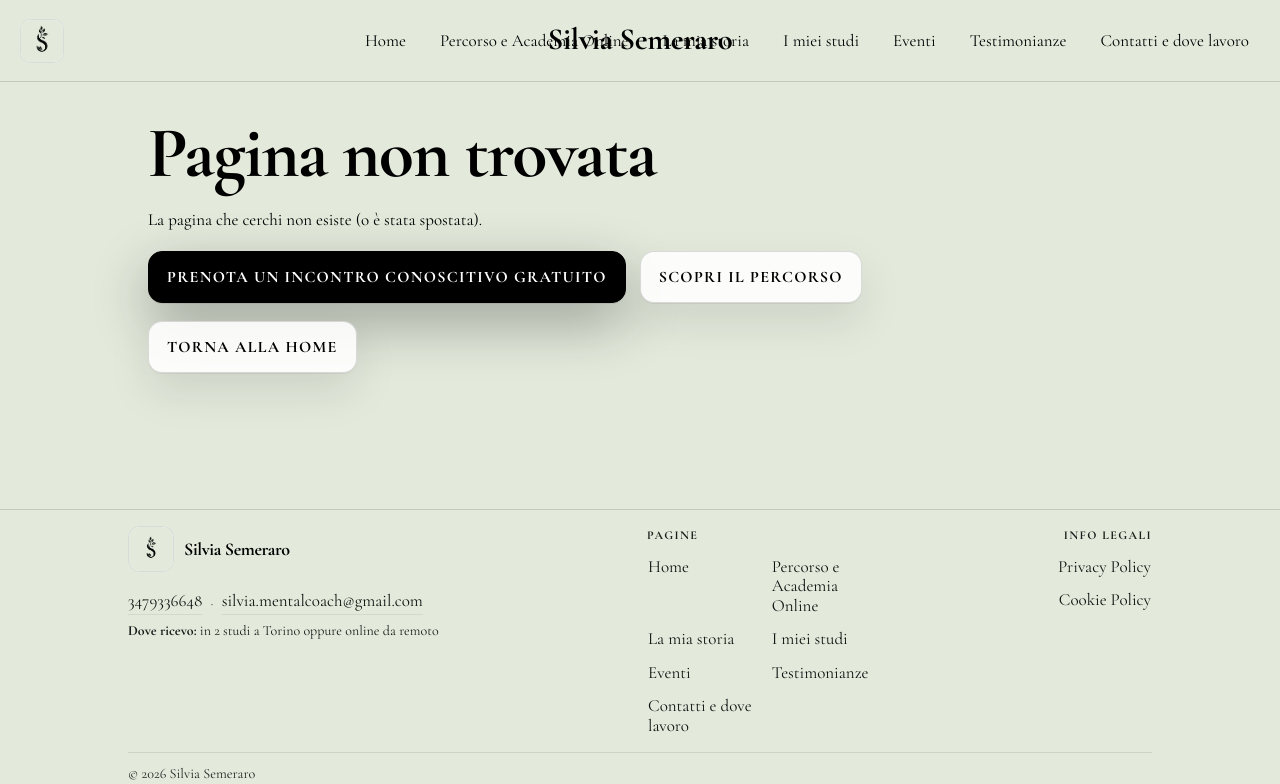
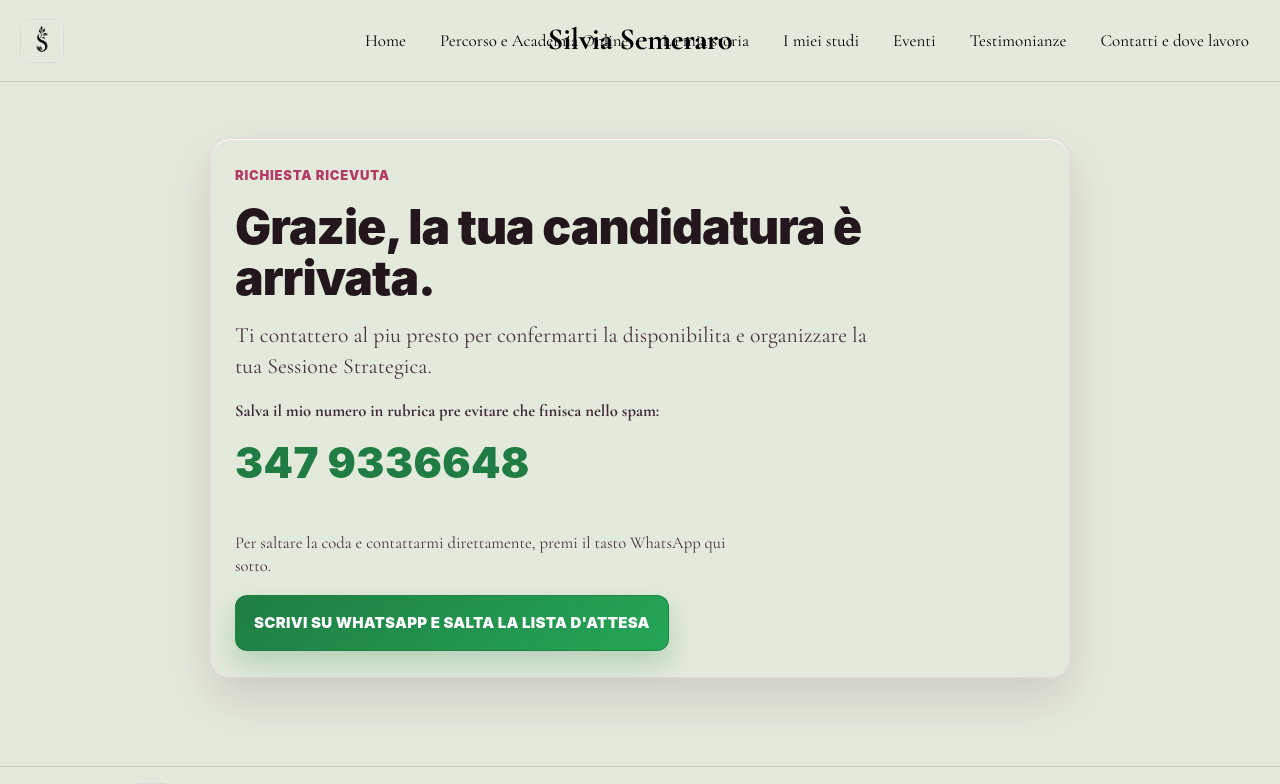
Before and after one commit to ctorreosteo/silvia-semeraro-sito-web, a React (Vite) app: page /sessione-strategica/grazie in a window 1280 px wide. Shown: the top 784 px of the page. Built offline with nearby package versions, Linux system fonts and the light colour scheme.

Commit message:
Sessione strategica - thank you

```diff
--- a/src/App.tsx
+++ b/src/App.tsx
@@ -12,6 +12,7 @@ import { Testimonianze } from './pages/Testimonianze'
 import { CookiePolicy } from './pages/CookiePolicy'
 import { PrivacyPolicy } from './pages/PrivacyPolicy'
 import { SessioneStrategica } from './pages/SessioneStrategica/SessioneStrategica'
+import { SessioneStrategicaThankYou } from './pages/SessioneStrategica/SessioneStrategicaThankYou'
 
 export default function App() {
   return (
@@ -27,6 +28,7 @@ export default function App() {
         <Route path="/privacy-policy" element={<PrivacyPolicy />} />
         <Route path="/cookie-policy" element={<CookiePolicy />} />
         <Route path="/sessione-strategica" element={<SessioneStrategica />} />
+        <Route path="/sessione-strategica/grazie" element={<SessioneStrategicaThankYou />} />
         <Route path="*" element={<NotFound />} />
       </Route>
     </Routes>
--- a/src/pages/SessioneStrategica/SessioneStrategica.tsx
+++ b/src/pages/SessioneStrategica/SessioneStrategica.tsx
@@ -1,5 +1,5 @@
 import { useCallback, useEffect, useState, type FormEvent, type MouseEvent } from 'react'
-import { Link } from 'react-router-dom'
+import { Link, useNavigate } from 'react-router-dom'
 import './sessioneStrategica.css'
 import { BeneficiSection } from './sections/BeneficiSection'
 import { ChiESilviaSection } from './sections/ChiESilviaSection'
@@ -9,6 +9,7 @@ import { OffertaSection } from './sections/OffertaSection'
 import { PainPointsSection } from './sections/PainPointsSection'
 
 export function SessioneStrategica() {
+  const navigate = useNavigate()
   const [isFormPopupOpen, setIsFormPopupOpen] = useState(false)
   const [isSubmitting, setIsSubmitting] = useState(false)
   const [submitMessage, setSubmitMessage] = useState<string | null>(null)
@@ -74,7 +75,8 @@ export function SessioneStrategica() {
       void response
 
       form.reset()
-      setSubmitMessage('Richiesta inviata con successo. Ti ricontatterò entro 24h lavorative.')
+      closeFormPopup()
+      navigate('/sessione-strategica/grazie')
     } catch {
       setSubmitMessage('Non sono riuscita a inviare i dati. Riprova tra qualche secondo.')
     } finally {
--- /dev/null
+++ b/src/pages/SessioneStrategica/SessioneStrategicaThankYou.tsx
@@ -0,0 +1,35 @@
+const WHATSAPP_MESSAGE =
+  'Buongiorno Dr.ssa Semeraro, volevo sapere quando avrebbe posto per la sessione strategica. Grazie e a presto'
+const WHATSAPP_LINK = `https://wa.me/393479336648?text=${encodeURIComponent(WHATSAPP_MESSAGE)}`
+
+export function SessioneStrategicaThankYou() {
+  return (
+    <article className="sessioneStrategicaThankYouPage" aria-label="Conferma invio richiesta sessione strategica">
+      <section className="sessioneStrategicaThankYouCard">
+        <p className="sessioneStrategicaThankYouEyebrow">Richiesta ricevuta</p>
+        <h1 className="sessioneStrategicaThankYouTitle">Grazie, la tua candidatura è arrivata.</h1>
+        <p className="sessioneStrategicaThankYouText">
+          Ti contattero al piu presto per confermarti la disponibilita e organizzare la tua Sessione Strategica.
+        </p>
+        <p className="sessioneStrategicaThankYouPhoneHint">Salva il mio numero in rubrica pre evitare che finisca nello spam:</p>
+        <p className="sessioneStrategicaThankYouPhone" aria-label="Numero di telefono">
+          347 9336648
+        </p>
+        <p className="sessioneStrategicaThankYouWhatsappHint">
+          Per saltare la coda e contattarmi direttamente, premi il tasto WhatsApp qui sotto.
+        </p>
+
+        <a
+          className="sessioneStrategicaThankYouWhatsappCta"
+          href={WHATSAPP_LINK}
+          target="_blank"
+          rel="noopener noreferrer"
+          aria-label="Scrivi su WhatsApp per saltare la lista d'attesa"
+        >
+          Scrivi su WhatsApp e salta la lista d'attesa
+        </a>
+
+      </section>
+    </article>
+  )
+}
--- a/src/pages/SessioneStrategica/sessioneStrategica.css
+++ b/src/pages/SessioneStrategica/sessioneStrategica.css
@@ -1509,6 +1509,115 @@
   color: #5a3a49;
 }
 
+.sessioneStrategicaThankYouPage {
+  width: min(100%, 860px);
+  margin: 0 auto;
+  padding: 28px 0 44px;
+}
+
+.sessioneStrategicaThankYouCard {
+  display: grid;
+  gap: 16px;
+  border-radius: 20px;
+  border: 1px solid color-mix(in oklab, #f2cedb 72%, transparent);
+  background: transparent;
+  box-shadow:
+    0 20px 48px color-mix(in oklab, #4d1f31 14%, transparent),
+    inset 0 1px 0 color-mix(in oklab, #fff 84%, transparent);
+  padding: 26px 24px;
+}
+
+.sessioneStrategicaThankYouEyebrow {
+  margin: 0;
+  font-size: 13px;
+  letter-spacing: 0.06em;
+  text-transform: uppercase;
+  font-family: Inter, 'Arial Black', system-ui, sans-serif;
+  font-weight: 950;
+  color: #b53b67;
+}
+
+.sessioneStrategicaThankYouTitle {
+  margin: 0;
+  font-size: clamp(32px, 4vw, 48px);
+  line-height: 1.06;
+  letter-spacing: -0.02em;
+  font-family: Inter, 'Arial Black', system-ui, sans-serif;
+  font-weight: 950;
+  color: #23171d;
+}
+
+.sessioneStrategicaThankYouText {
+  margin: 0;
+  max-width: 62ch;
+  font-size: clamp(18px, 1.7vw, 24px);
+  line-height: 1.42;
+  color: #4a3240;
+}
+
+.sessioneStrategicaThankYouPhoneHint {
+  margin: 2px 0 0;
+  font-size: clamp(16px, 1.3vw, 20px);
+  line-height: 1.35;
+  font-weight: 700;
+  color: #3e2a35;
+}
+
+.sessioneStrategicaThankYouPhone {
+  margin: 2px 0 32px;
+  font-size: clamp(28px, 3.3vw, 42px);
+  line-height: 1.1;
+  letter-spacing: 0.01em;
+  font-family: Inter, 'Arial Black', system-ui, sans-serif;
+  font-weight: 950;
+  color: #1f7d43;
+}
+
+.sessioneStrategicaThankYouWhatsappHint {
+  margin: -2px 0 0;
+  max-width: 62ch;
+  font-size: clamp(16px, 1.3vw, 20px);
+  line-height: 1.4;
+  color: #4a3240;
+}
+
+.sessioneStrategicaThankYouWhatsappCta {
+  display: inline-flex;
+  align-items: center;
+  justify-content: center;
+  text-align: center;
+  text-decoration: none;
+  width: fit-content;
+  min-height: 56px;
+  padding: 14px 18px;
+  border-radius: 12px;
+  border: 1px solid color-mix(in oklab, #1f7d43 72%, transparent);
+  background: linear-gradient(140deg, #1f7d43 0%, #24a657 100%);
+  color: #fff;
+  font-family: Inter, 'Arial Black', system-ui, sans-serif;
+  font-size: 15px;
+  line-height: 1.2;
+  letter-spacing: 0.02em;
+  text-transform: uppercase;
+  font-weight: 900;
+  box-shadow: 0 12px 26px color-mix(in oklab, #1f7d43 24%, transparent);
+  transition:
+    transform 0.22s ease,
+    box-shadow 0.22s ease,
+    filter 0.22s ease;
+}
+
+.sessioneStrategicaThankYouWhatsappCta:hover {
+  transform: translateY(-1px);
+  filter: brightness(1.02);
+  box-shadow: 0 14px 30px color-mix(in oklab, #1f7d43 30%, transparent);
+}
+
+.sessioneStrategicaThankYouWhatsappCta:focus-visible {
+  outline: 2px solid color-mix(in oklab, #1f7d43 70%, transparent);
+  outline-offset: 3px;
+}
+
 @keyframes sessioneStrategicaPainType {
   from {
     clip-path: inset(0 100% 0 0);
@@ -2120,6 +2229,41 @@
   .sessioneStrategicaModalSubmit {
     min-height: 50px;
     font-size: 14px;
+  }
+
+  .sessioneStrategicaThankYouPage {
+    padding: 16px 0 28px;
+  }
+
+  .sessioneStrategicaThankYouCard {
+    border-radius: 14px;
+    gap: 12px;
+    padding: 18px 14px;
+  }
+
+  .sessioneStrategicaThankYouTitle {
+    font-size: clamp(30px, 7.2vw, 38px);
+    letter-spacing: -0.01em;
+  }
+
+  .sessioneStrategicaThankYouText {
+    font-size: 17px;
+  }
+
+  .sessioneStrategicaThankYouPhoneHint {
+    font-size: 15px;
+  }
+
+  .sessioneStrategicaThankYouPhone {
+    font-size: clamp(30px, 8.4vw, 36px);
+  }
+
+  .sessioneStrategicaThankYouWhatsappHint {
+    font-size: 15px;
+  }
+
+  .sessioneStrategicaThankYouWhatsappCta {
+    width: 100%;
   }
 
   .sessioneStrategicaPainSection .sessioneStrategicaSectionInner {
--- a/src/seo/seoConfig.ts
+++ b/src/seo/seoConfig.ts
@@ -88,6 +88,14 @@ export const seoByPathname: Record<string, SeoConfig> = {
     ogType: 'website',
     ogImage: SEO.DEFAULT_OG_IMAGE,
   },
+  '/sessione-strategica/grazie': {
+    title: 'Richiesta ricevuta | Sessione Strategica',
+    description:
+      'Grazie per la tua richiesta della Sessione Strategica. Verrai ricontattata al piu presto per la conferma e i prossimi passi.',
+    ogType: 'website',
+    ogImage: { src: '/Immagini/foto17.png', alt: 'Silvia Semeraro' },
+    robots: 'noindex,follow',
+  },
   '*': {
     title: 'Pagina non trovata | Silvia Semeraro',
     description: 'La pagina che cerchi non esiste (o è stata spostata).',
```
